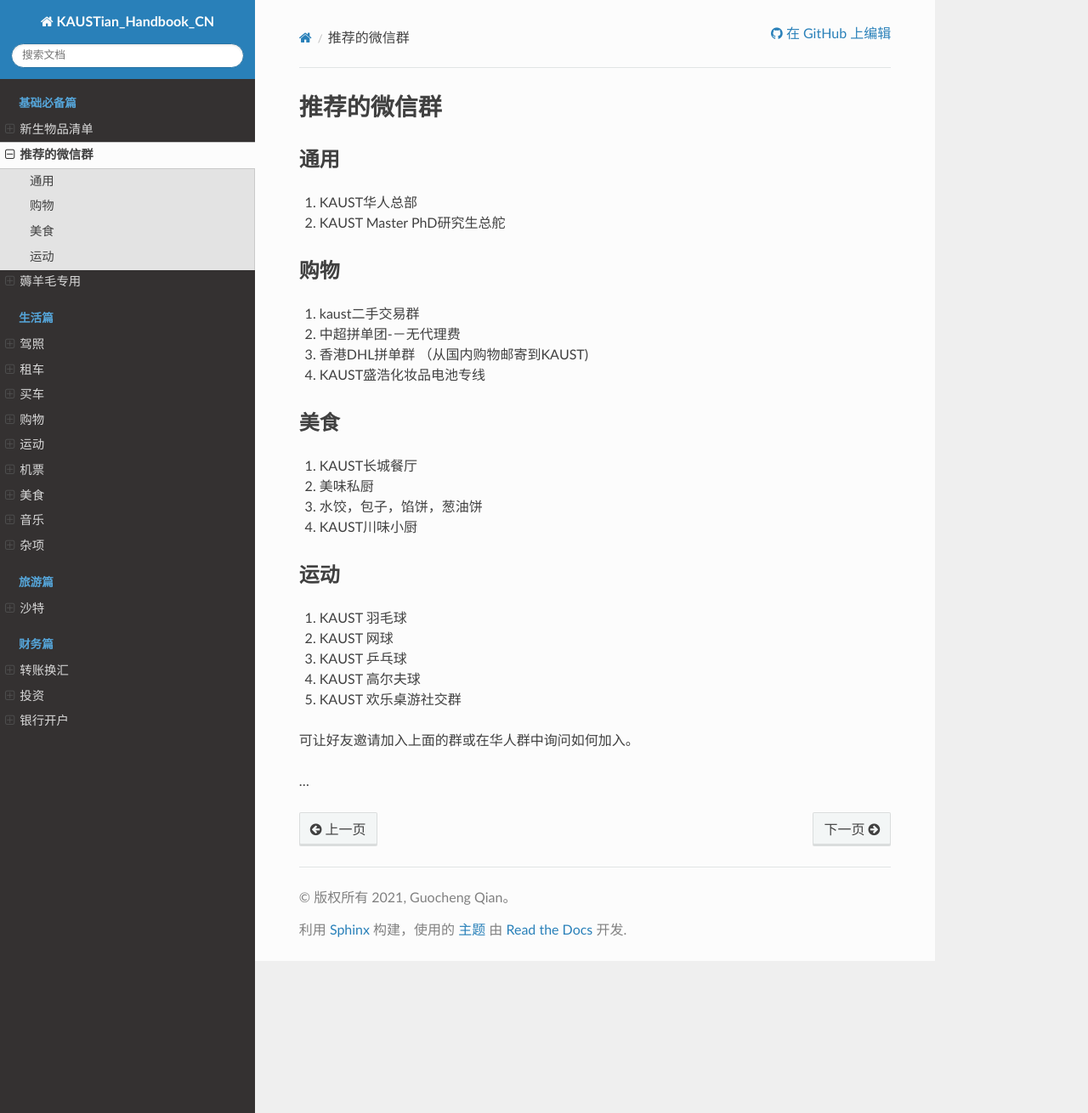
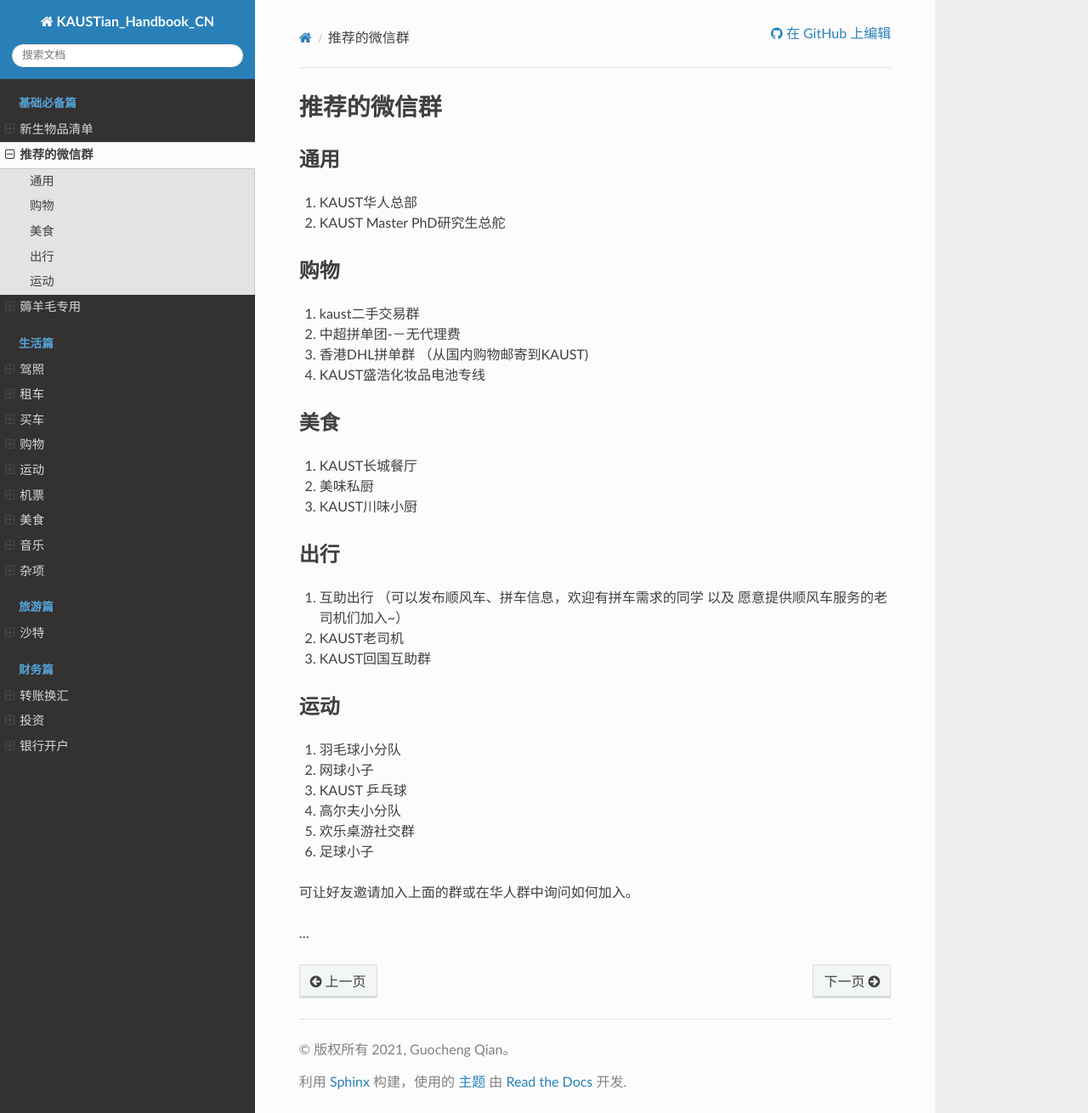
Before and after one commit to guochengqian/KAUSTian_Handbook_CN, a Sphinx documentation site: the page built from docs/content/basic/group_list.rst, in a window 1280 px wide and 1310 px high. Shown: the whole window at 85% size. Built offline with Sphinx 7.4.7 and the Read the Docs theme 2.0.0, drawn with Linux system fonts in a browser that asks for light colours.

Commit message:
增加更多有用的微信群，并且移除长久没有消息的微信群

```diff
--- a/docs/content/basic/group_list.rst
+++ b/docs/content/basic/group_list.rst
@@ -26,17 +26,24 @@
 
 1. KAUST长城餐厅
 2. 美味私厨
-3. 水饺，包子，馅饼，葱油饼
-4. KAUST川味小厨
+3. KAUST川味小厨
+
+
+出行
+------
+1. 互助出行 （可以发布顺风车、拼车信息，欢迎有拼车需求的同学 以及 愿意提供顺风车服务的老司机们加入~）
+2. KAUST老司机
+3. KAUST回国互助群
 
 运动
 ------
 
-1. KAUST 羽毛球
-2. KAUST 网球
+1. 羽毛球小分队
+2. 网球小子
 3. KAUST 乒乓球
-4. KAUST 高尔夫球
-5. KAUST 欢乐桌游社交群
+4. 高尔夫小分队
+5. 欢乐桌游社交群
+6. 足球小子
 
 
 可让好友邀请加入上面的群或在华人群中询问如何加入。
```
